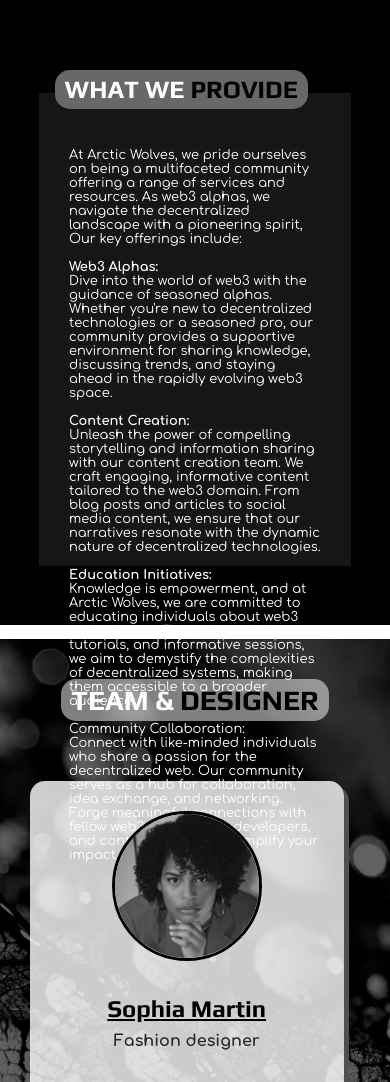
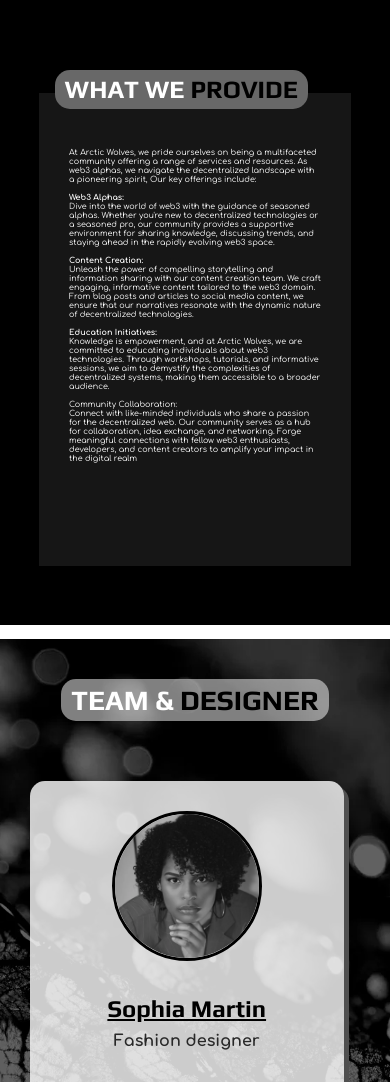
Before and after one commit to web3smartskiper/arctic-wolf-dao, a plain HTML site: page index.html in a window 390 px wide. Shown: the part 3900-4982 px from the top of the page. Drawn offline with nearby package versions, Linux system fonts and the light colour scheme; a web font is replaced by a local one.

Commit message:
forth commit

```diff
--- a/css/main-style.css
+++ b/css/main-style.css
@@ -464,7 +464,7 @@ body{
     color:rgb(0, 0, 0);
 }
 .services-content{
-    font-size: 10px;
+    font-size: 18px;
     padding: 20px 30px;
     margin-top: 35px;
     text-align: left;
@@ -475,7 +475,7 @@ body{
         font-size: 18px;
     }
     .services-content{
-        font-size: 18px;
+        font-size: 8px;
     }
 }
 @media (max-width:555px){
@@ -483,7 +483,7 @@ body{
         font-size: 16px;
     }
     .services-content{
-        font-size: 16px;
+        font-size: 8px;
     }
 }
 @media (max-width:440px){
@@ -497,7 +497,7 @@ body{
         font-size: 25px;
     }
     .services-content{
-        font-size: 13px;
+        font-size: 8px;
     }
 }
 
```
